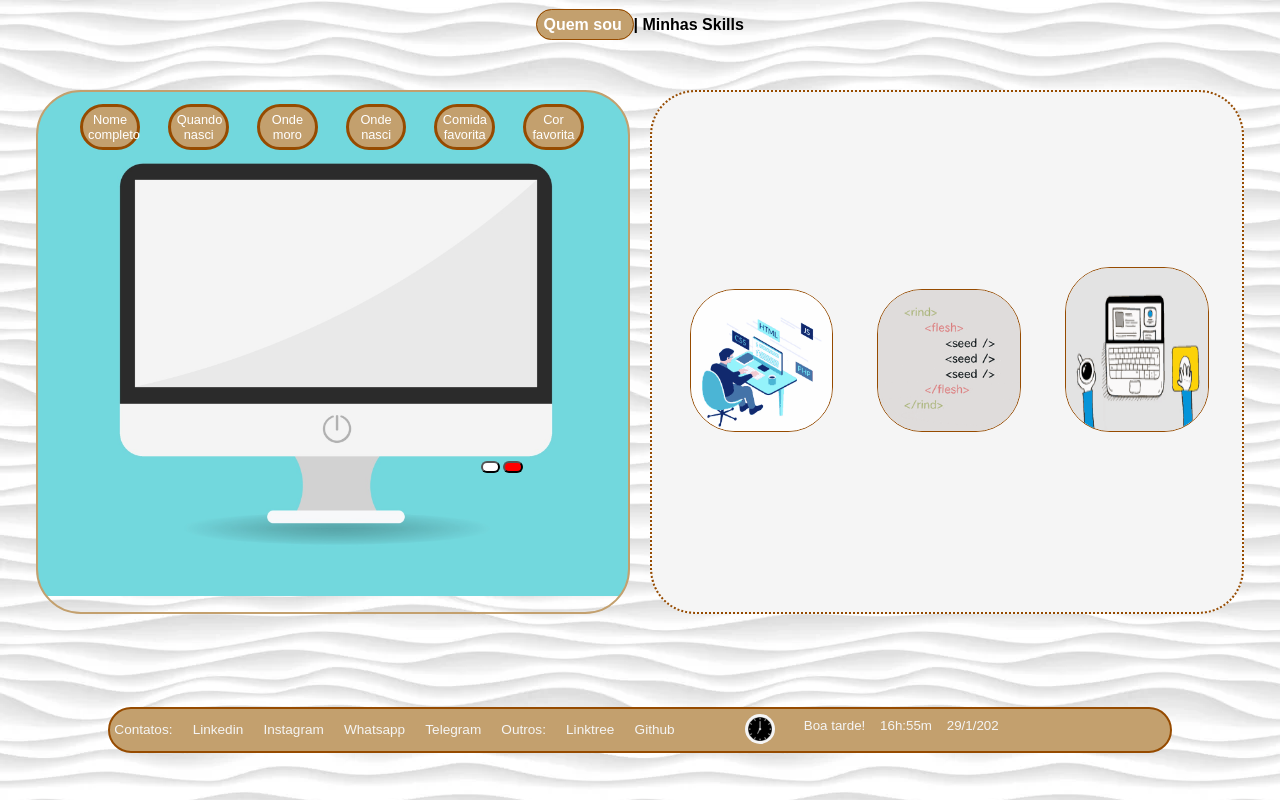
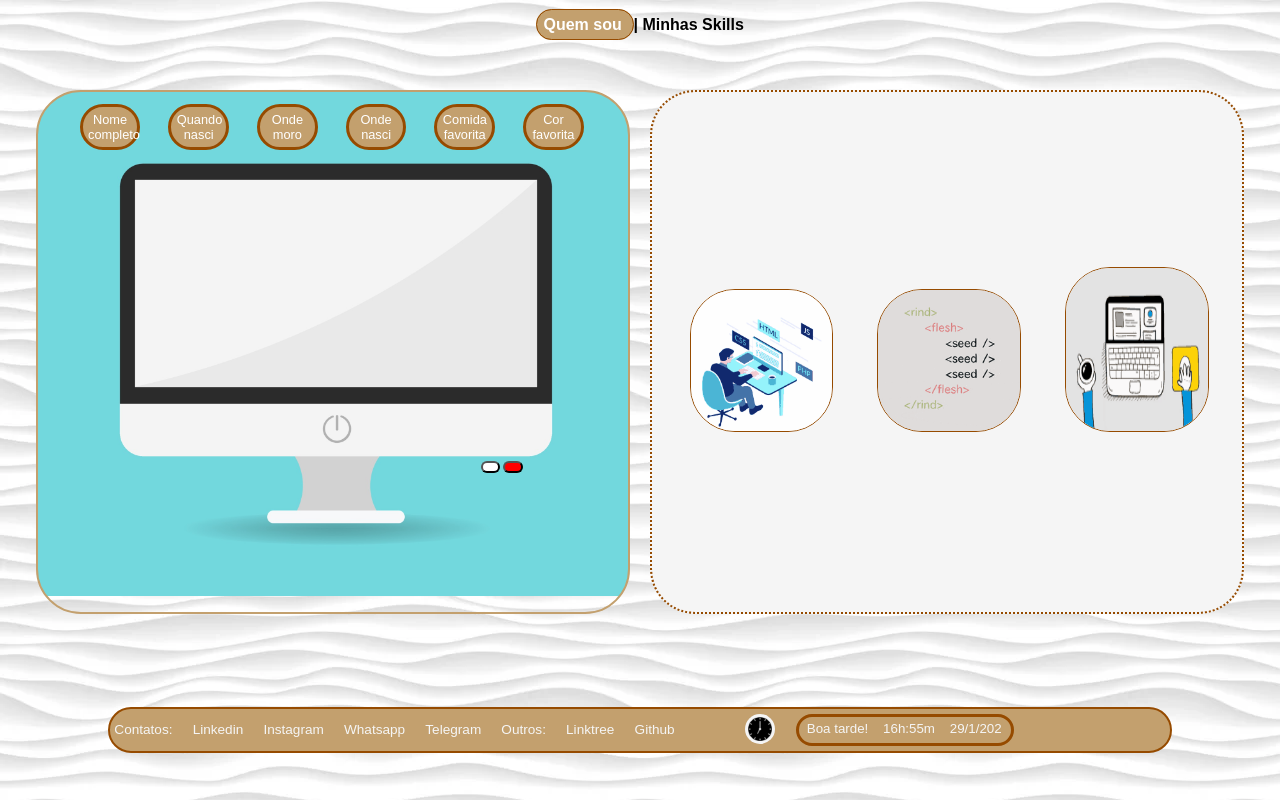
Before and after one commit to LucasTavrs2/portf-lio-LucasTavaresOliveira, a plain HTML site: page portfolio 2.1/index.html in a window 1280 px wide. Both pictures are taken after a click on the picture 760 px from the left and 728 px from the top of the page. Drawn offline with Linux system fonts and the light colour scheme.

Commit message:
Update index.html

```diff
--- a/portfolio 2.1/index.html
+++ b/portfolio 2.1/index.html
@@ -121,6 +121,7 @@
         var mudarData = document.querySelector('#input-relogio')
         mudarData.value = dataCompleta
 
+        document.getElementById('input-hora').style.border = (' 3px solid #964b00')
 
     }
     </script>
```
